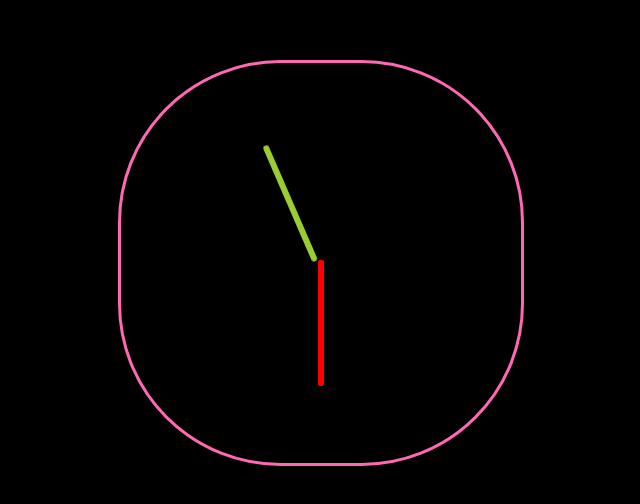
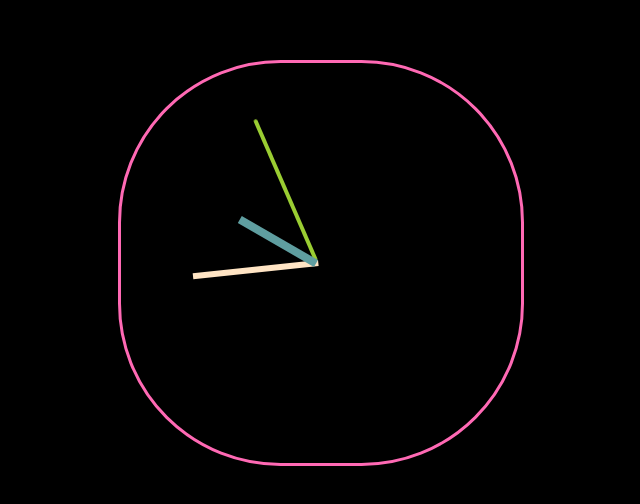
Before and after one commit to phoro/JS_clock, a plain HTML site: page index.html in a window 1280 px wide. Shown: the part 140-644 px from the top of the page, without its empty margins (322-962 px from the left). Drawn offline with Linux system fonts and the light colour scheme.

Commit message:
rellotge analogic funcional

```diff
--- a/codi.js
+++ b/codi.js
@@ -1,14 +1,30 @@
 //*** ENCAPSULAMENT ****/
 
 var capsula_rellotge_r0B = () => {
-    //alert('programa iniciat');
-    let busca_segon = document.getElementById("segon");
 
+    let contenidor = document.getElementById("contenidor");
 
-    setInterval(giraBusca, 1000);
+    //Crea busca segons
+    var busca_segon = document.createElement('div');
+    busca_segon.id = "segon";
+    busca_segon.className = "busca";
+    contenidor.appendChild(busca_segon);
 
+    //Crea busca minuts
+    var busca_minut = document.createElement('div');
+    busca_minut.id = "minut";
+    busca_minut.className = "busca";
+    contenidor.appendChild(busca_minut);
+    giraBuscaMinut(horaActual());
 
+    //Crea busca hores
+    var busca_hora = document.createElement('div');
+    busca_hora.id = "hora";
+    busca_hora.className = "busca";
+    contenidor.appendChild(busca_hora);
+    giraBuscaHora(horaActual());
 
+    setInterval(giraBuscaSegon, 1000);
 
     //TODO crear hora
     function horaActual() {
@@ -21,15 +37,33 @@ var capsula_rellotge_r0B = () => {
     }
 
 
-    //TODO Crear busca
-
-    //TODO girar busca
-    function giraBusca() {
+    function giraBuscaSegon() {
         let hora = horaActual();
         //transforma segons a graus
         let graus = hora.segons * 6 + 180;
         busca_segon.style.transform = 'rotate(' + graus + 'deg)';
-        console.log(hora.segons + "''" + " | " + graus + "º");
+        if (hora.segons === 0){
+            giraBuscaMinut(hora);
+        }
+
+    }
+
+
+    function giraBuscaMinut(hora) {
+        //transforma minurs a graus
+        let graus = hora.minuts * 6 + 180;
+        busca_minut.style.transform = 'rotate(' + graus + 'deg)';
+        if (hora.minuts === 0){
+            giraBuscaHora(hora);
+        }
+
+    }
+
+    function giraBuscaHora(hora) {
+        //transforma hores a graus
+        let graus = hora.hores * 30 + 180;
+        busca_hora.style.transform = 'rotate(' + graus + 'deg)';
+
     }
 
 
--- a/estil.css
+++ b/estil.css
@@ -1,25 +1,30 @@
 body {
     background-color: black;
 }
+
 .busca {
-    border: 3px solid red;
-    border-radius: 4px;
+    border: 3px solid bisque;
     position: absolute;
     left: 50%;
     top: 50%;
     height: 120px;
     transform-origin: 0% 0%;
+    transition: 1s ease;
 }
 
 #segon {
-    border: 3px solid yellowgreen;
+    border: 2px solid yellowgreen;
     border-radius: 4px;
-    position: absolute;
-    left: 50%;
-    top: 50%;
+    height: 150px;
+}
+
+#minut {
     height: 120px;
-    transition: 1s ease;
+}
 
+#hora {
+    height: 80px;
+    border: 4px solid cadetblue;
 }
 
 #esfera {
@@ -27,8 +32,8 @@ body {
     border-radius: 4px;
     position: absolute;
     left: calc(50% - 200px);
-   top: calc(50% - 200px);
-   width: 400px;
-  height: 400px;
-    border-radius:40%;
+    top: calc(50% - 200px);
+    width: 400px;
+    height: 400px;
+    border-radius: 40%;
 }
--- a/index.html
+++ b/index.html
@@ -9,10 +9,9 @@
 </head>
 
 <body>
-    <div id="esfera"></div>
-    <div id="hora" class="busca"></div>
-    <div id="minut" class="busca"></div>
-    <div id="segon" class="busca"></div>
+    <div id="contenidor">
+        <div id="esfera"></div>
+    </div>
 
 </body>
 
```
